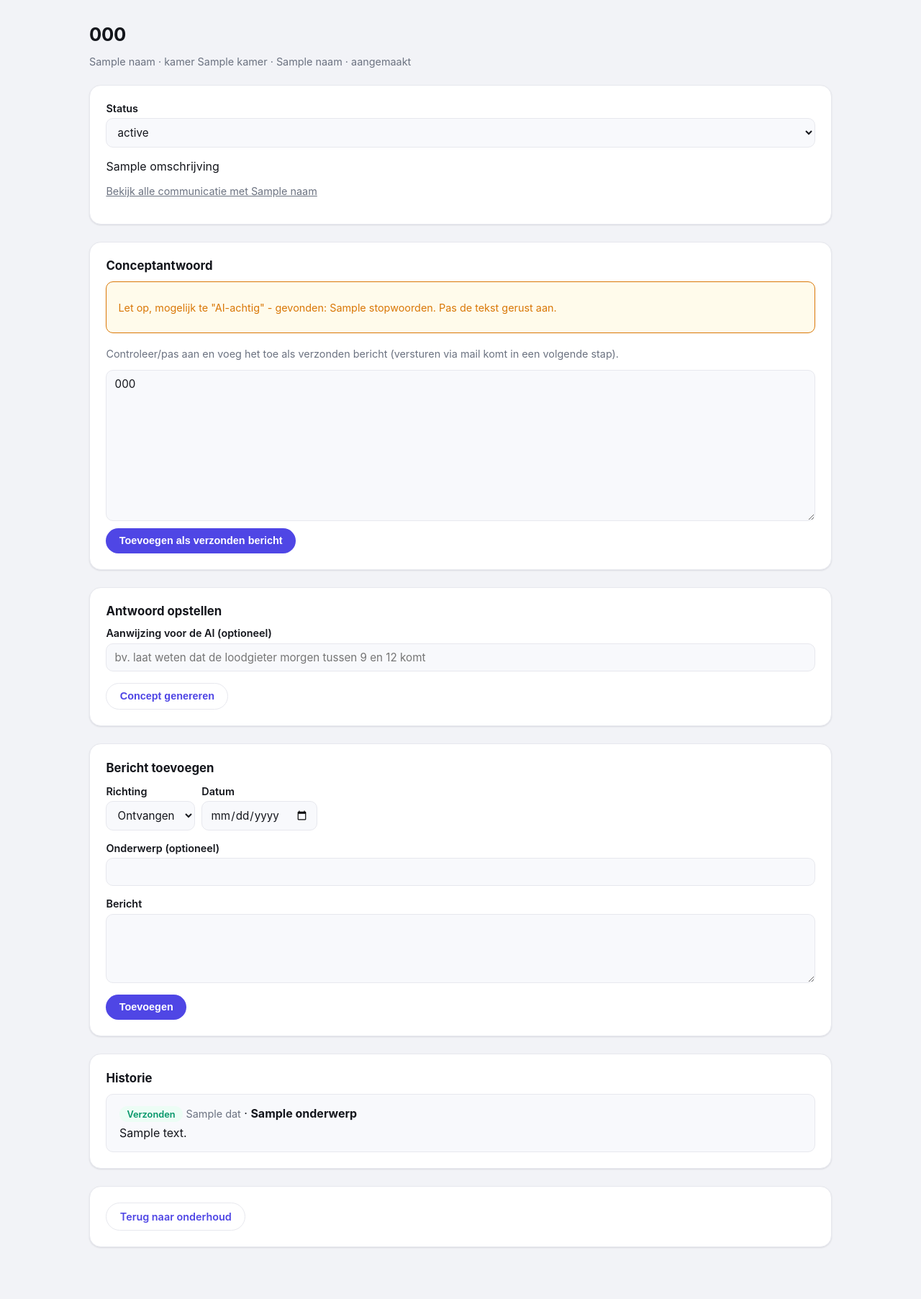
After one commit to jmmreckman/kamerverhuur-scanner, a Flask app: template webapp/templates/onderhoud_detail.html in a window 1280 px wide. The commit adds this page. Shown: the whole page at 72% size. Run offline with Flask 3, Linux system fonts and the light colour scheme; the template is opened without the code that fills it: most values are stand-ins (such as "Sample title", 1, 10 or a date in 2020); parts of the project's set-up code (start-up, migrations or seed data) failed here and were passed over.

Commit message:
communicatie (Fase 1): centrale onderhoudstickets + detail
Nieuw menu-item "Onderhoud" (top-level, over alle panden). De overzichtspagina
toont alle klussen van de panden waar je toegang toe hebt, nieuwste boven, met
filters op pand/status en een optie om afgeronde te tonen. Een nieuw ticket maak
je los aan (pand + titel + omschrijving), of - meteen aan een huurder gekoppeld -
via Huurders -> Communicatie -> "Onderhoudsticket aanmaken".

Ticketdetail: status wijzigen (open/vakman ingeschakeld/wacht op huurder/
afgerond), omschrijving, AI-conceptantwoord (met stijl-nacheck), handmatig
berichten toevoegen, en de historie. Toegang per gebruiker: een ticket van een
pand waar je geen toegang toe hebt geeft 404.

Versturen via mail + goedkeuringswachtrij volgen in de volgende stap; nu worden
concepten inline getoond en als bericht gelogd.

Co-Authored-By: Claude Opus 4.8 <noreply@anthropic.com>
Claude-Session: https://claude.ai/code/session_01A1CqEaH5MfvneD1xZWbshq

```diff
--- a/webapp/app.py
+++ b/webapp/app.py
@@ -1163,6 +1163,160 @@ def create_app(config: Config | None = None) -> Flask:
             except communicatie_ai.CommunicatieAIError as exc:
                 flash(str(exc))
         return redirect(url_for("huurder_communicatie", pand_slug=pand_slug, kamer_naam=kamer_naam))
+
+    @app.route("/pand/<pand_slug>/huurders/<kamer_naam>/onderhoud-nieuw", methods=["POST"])
+    @login_required
+    def huurder_onderhoud_nieuw(pand_slug: str, kamer_naam: str):
+        """Maakt een onderhoudsticket aan vanaf de communicatiepagina van een
+        huurder - meteen gekoppeld aan die huurder/kamer."""
+        sheet = SheetClient(config, g.pand)
+        kamer = _kamer_of_404(sheet, kamer_naam)
+        if not kamer.naam:
+            abort(404)
+        db, contact_id = _contact_voor_kamer(kamer)
+        titel = request.form.get("titel", "").strip() or f"Onderhoud kamer {kamer.kamer}"
+        omschrijving = request.form.get("omschrijving", "").strip() or None
+        klus_id = communicatie_db.maak_klus(
+            db, titel=titel, pand_slug=pand_slug, contact_id=contact_id, kamer=kamer.kamer,
+            omschrijving=omschrijving,
+        )
+        if omschrijving:
+            communicatie_db.voeg_bericht_toe(
+                db, contact_id=contact_id, pand_slug=pand_slug, kanaal="onderhoud",
+                richting="in", body=omschrijving, bron="handmatig", klus_id=klus_id,
+            )
+        return redirect(url_for("onderhoud_detail", klus_id=klus_id))
+
+    # --- Onderhoud: centrale tickets over alle (toegankelijke) panden ---
+
+    def _toegankelijke_panden() -> list:
+        return [p for p in _properties() if current_user.heeft_toegang(p.slug)]
+
+    def _klus_of_404(db, klus_id: int):
+        klus = communicatie_db.get_klus(db, klus_id)
+        if klus is None or not current_user.heeft_toegang(klus["pand_slug"]):
+            abort(404)
+        return klus
+
+    @app.route("/onderhoud")
+    @login_required
+    def onderhoud_overzicht():
+        panden = _toegankelijke_panden()
+        slugs = [p.slug for p in panden]
+        pand_namen = {p.slug: p.naam for p in panden}
+        db = _comm_db()
+        pand_filter = request.args.get("pand") or None
+        if pand_filter not in slugs:
+            pand_filter = None
+        status_filter = request.args.get("status") or None
+        if status_filter not in communicatie_db.ALLE_STATUSSEN:
+            status_filter = None
+        toon_afgerond = request.args.get("afgerond") == "1"
+        klussen = communicatie_db.lijst_klussen(
+            db, pand_slugs=[pand_filter] if pand_filter else slugs,
+            status=status_filter,
+            alleen_open=not toon_afgerond and status_filter is None,
+        )
+        rijen = []
+        for k in klussen:
+            contact = communicatie_db.get_contact(db, k["contact_id"]) if k["contact_id"] else None
+            rijen.append({
+                "klus": k, "pand_naam": pand_namen.get(k["pand_slug"], k["pand_slug"]),
+                "contact_naam": contact["naam"] if contact else None,
+            })
+        return render_template(
+            "onderhoud_overzicht.html", rijen=rijen, panden=panden,
+            pand_filter=pand_filter, status_filter=status_filter, toon_afgerond=toon_afgerond,
+            statussen=communicatie_db.ALLE_STATUSSEN, status_labels=communicatie_db.STATUS_LABELS,
+        )
+
+    @app.route("/onderhoud/nieuw", methods=["POST"])
+    @login_required
+    def onderhoud_nieuw():
+        titel = request.form.get("titel", "").strip()
+        pand_slug = request.form.get("pand", "").strip()
+        if not titel or not current_user.heeft_toegang(pand_slug):
+            flash("Kies een pand en geef een korte titel op.")
+            return redirect(url_for("onderhoud_overzicht"))
+        db = _comm_db()
+        omschrijving = request.form.get("omschrijving", "").strip() or None
+        klus_id = communicatie_db.maak_klus(
+            db, titel=titel, pand_slug=pand_slug, omschrijving=omschrijving,
+        )
+        if omschrijving:
+            communicatie_db.voeg_bericht_toe(
+                db, contact_id=None, pand_slug=pand_slug, kanaal="onderhoud",
+                richting="in", body=omschrijving, bron="handmatig", klus_id=klus_id,
+            )
+        return redirect(url_for("onderhoud_detail", klus_id=klus_id))
+
+    @app.route("/onderhoud/<int:klus_id>")
+    @login_required
+    def onderhoud_detail(klus_id: int):
+        db = _comm_db()
+        klus = _klus_of_404(db, klus_id)
+        return render_template(
+            "onderhoud_detail.html", klus=klus,
+            berichten=communicatie_db.berichten_van_klus(db, klus_id),
+            contact=communicatie_db.get_contact(db, klus["contact_id"]) if klus["contact_id"] else None,
+            pand=find_pand(_properties(), klus["pand_slug"]),
+            concept=None, stopwoorden=[],
+            statussen=communicatie_db.ALLE_STATUSSEN, status_labels=communicatie_db.STATUS_LABELS,
+        )
+
+    @app.route("/onderhoud/<int:klus_id>/bericht", methods=["POST"])
+    @login_required
+    def onderhoud_bericht(klus_id: int):
+        db = _comm_db()
+        klus = _klus_of_404(db, klus_id)
+        body = request.form.get("body", "").strip()
+        if body:
+            datum = request.form.get("datum", "").strip()
+            datum_iso = f"{datum}T12:00:00+00:00" if re.fullmatch(r"\d{4}-\d{2}-\d{2}", datum) else None
+            communicatie_db.voeg_bericht_toe(
+                db, contact_id=klus["contact_id"], pand_slug=klus["pand_slug"], kanaal="onderhoud",
+                richting="in" if request.form.get("richting") == "in" else "uit",
+                onderwerp=request.form.get("onderwerp", "").strip() or None,
+                body=body, datum=datum_iso, bron="handmatig", klus_id=klus_id,
+            )
+            communicatie_db.raak_klus_aan(db, klus_id)
+            flash("Bericht toegevoegd.")
+        return redirect(url_for("onderhoud_detail", klus_id=klus_id))
+
+    @app.route("/onderhoud/<int:klus_id>/concept", methods=["POST"])
+    @login_required
+    def onderhoud_concept(klus_id: int):
+        db = _comm_db()
+        klus = _klus_of_404(db, klus_id)
+        berichten = communicatie_db.berichten_van_klus(db, klus_id)
+        contact = communicatie_db.get_contact(db, klus["contact_id"]) if klus["contact_id"] else None
+        pand = find_pand(_properties(), klus["pand_slug"])
+        concept, stopwoorden = None, []
+        try:
+            concept = communicatie_ai.genereer_antwoord(
+                config, pand_naam=pand.naam if pand else klus["pand_slug"],
+                huurder_naam=contact["naam"] if contact else "de huurder",
+                berichten=berichten, extra_instructie=request.form.get("instructie", "").strip() or None,
+            )
+            stopwoorden = communicatie_ai.vind_ai_stopwoorden(concept)
+        except communicatie_ai.CommunicatieAIError as exc:
+            flash(str(exc))
+        return render_template(
+            "onderhoud_detail.html", klus=klus, berichten=berichten, contact=contact, pand=pand,
+            concept=concept, stopwoorden=stopwoorden,
+            statussen=communicatie_db.ALLE_STATUSSEN, status_labels=communicatie_db.STATUS_LABELS,
+        )
+
+    @app.route("/onderhoud/<int:klus_id>/status", methods=["POST"])
+    @login_required
+    def onderhoud_status(klus_id: int):
+        db = _comm_db()
+        klus = _klus_of_404(db, klus_id)
+        nieuwe = request.form.get("status", "")
+        if nieuwe in communicatie_db.ALLE_STATUSSEN:
+            communicatie_db.zet_klus_status(db, klus_id, nieuwe)
+            flash("Status bijgewerkt.")
+        return redirect(url_for("onderhoud_detail", klus_id=klus_id))
 
     def _kamer_form_naar_velden(form) -> dict:
         kale_huurprijs = form.get("kale_huurprijs", "").strip()
--- a/webapp/templates/base.html
+++ b/webapp/templates/base.html
@@ -58,6 +58,7 @@
           {% endfor %}
         </select>
         {% endif %}
+        <a class="nav-link {{ 'actief' if ep.startswith('onderhoud') }}" href="{{ url_for('onderhoud_overzicht') }}"><svg viewBox="0 0 24 24" fill="none" stroke="currentColor" stroke-width="1.8" stroke-linecap="round" stroke-linejoin="round" style="width:1em;height:1em;vertical-align:-.12em"><path d="M14.7 6.3a1 1 0 0 0 0 1.4l1.6 1.6a1 1 0 0 0 1.4 0l3.77-3.77a6 6 0 0 1-7.94 7.94l-6.91 6.91a2.12 2.12 0 0 1-3-3l6.91-6.91a6 6 0 0 1 7.94-7.94l-3.76 3.76z"/></svg> Onderhoud</a>
         <a class="nav-link" href="{{ url_for('aanbod_overzicht') }}" target="aanbod-voorbeeld" rel="noopener">{{ icon_megafoon() }} Bekijk aanbod</a>
         <a class="nav-link" href="https://kansen.steenhub.nl" target="_blank" rel="noopener">{{ icon_baksteen() }} Kansen</a>
         {% if current_user.mag_gebruikers_beheren() %}
--- /dev/null
+++ b/webapp/templates/onderhoud_detail.html
@@ -0,0 +1,101 @@
+{% extends "base.html" %}
+{% block title %}Onderhoud - {{ klus.titel }}{% endblock %}
+{% block content %}
+<div class="page-header">
+  <h1>{{ klus.titel }}</h1>
+  <p class="muted">
+    {{ pand.naam if pand else klus.pand_slug }}
+    {% if klus.kamer %}&middot; kamer {{ klus.kamer }}{% endif %}
+    {% if contact %}&middot; {{ contact.naam }}{% endif %}
+    &middot; aangemaakt {{ (klus.aangemaakt or '')[:10] }}
+  </p>
+</div>
+
+{# --- Status ------------------------------------------------------------- #}
+<div class="card">
+  <form method="post" action="{{ url_for('onderhoud_status', klus_id=klus.id) }}">
+    <label>Status
+      <select name="status" onchange="this.form.submit()">
+        {% for s in statussen %}<option value="{{ s }}" {{ 'selected' if klus.status == s }}>{{ status_labels[s] }}</option>{% endfor %}
+      </select>
+    </label>
+    <noscript><button class="btn btn-secondary" type="submit">Opslaan</button></noscript>
+  </form>
+  {% if klus.omschrijving %}
+  <p style="margin-top:.6rem;white-space:pre-wrap">{{ klus.omschrijving }}</p>
+  {% endif %}
+  {% if contact and klus.kamer %}
+  <p class="muted" style="margin-top:.4rem"><a href="{{ url_for('huurder_communicatie', pand_slug=klus.pand_slug, kamer_naam=klus.kamer) }}">Bekijk alle communicatie met {{ contact.naam }}</a></p>
+  {% endif %}
+</div>
+
+{# --- AI-concept (indien zojuist gegenereerd) ---------------------------- #}
+{% if concept %}
+<div class="card">
+  <h2>Conceptantwoord</h2>
+  {% if stopwoorden %}
+  <div class="flash"><p>Let op, mogelijk te "AI-achtig" - gevonden: {{ stopwoorden|join(', ') }}. Pas de tekst gerust aan.</p></div>
+  {% endif %}
+  <p class="muted">Controleer/pas aan en voeg het toe als verzonden bericht (versturen via mail komt in een volgende stap).</p>
+  <form method="post" action="{{ url_for('onderhoud_bericht', klus_id=klus.id) }}">
+    <input type="hidden" name="richting" value="uit">
+    <textarea name="body" rows="10" style="width:100%;box-sizing:border-box">{{ concept }}</textarea>
+    <div style="margin-top:.6rem"><button class="btn" type="submit">Toevoegen als verzonden bericht</button></div>
+  </form>
+</div>
+{% endif %}
+
+{# --- Antwoord opstellen ------------------------------------------------- #}
+<div class="card">
+  <h2>Antwoord opstellen</h2>
+  <form method="post" action="{{ url_for('onderhoud_concept', klus_id=klus.id) }}">
+    <label>Aanwijzing voor de AI (optioneel)
+      <input type="text" name="instructie" placeholder="bv. laat weten dat de loodgieter morgen tussen 9 en 12 komt">
+    </label>
+    <div style="margin-top:.6rem"><button class="btn btn-secondary" type="submit">Concept genereren</button></div>
+  </form>
+</div>
+
+{# --- Bericht toevoegen -------------------------------------------------- #}
+<div class="card">
+  <h2>Bericht toevoegen</h2>
+  <form method="post" action="{{ url_for('onderhoud_bericht', klus_id=klus.id) }}">
+    <span style="display:inline-flex;gap:.6rem;flex-wrap:wrap;align-items:center">
+      <label>Richting
+        <select name="richting">
+          <option value="in">Ontvangen</option>
+          <option value="uit">Verzonden</option>
+        </select>
+      </label>
+      <label>Datum <input type="date" name="datum"></label>
+    </span>
+    <label>Onderwerp (optioneel) <input type="text" name="onderwerp"></label>
+    <label>Bericht <textarea name="body" rows="4" style="width:100%;box-sizing:border-box" required></textarea></label>
+    <div style="margin-top:.6rem"><button class="btn" type="submit">Toevoegen</button></div>
+  </form>
+</div>
+
+{# --- Tijdlijn ----------------------------------------------------------- #}
+<div class="card">
+  <h2>Historie</h2>
+  {% if berichten %}
+    {% for b in berichten|reverse %}
+    <div class="item-box">
+      <p style="margin:0 0 .3rem 0">
+        {% if b.richting == 'in' %}<span class="pil pil-neutral">Ontvangen</span>
+        {% else %}<span class="pil status-betaald">Verzonden</span>{% endif %}
+        <span class="muted">{{ (b.datum or '')[:10] }}</span>
+        {% if b.onderwerp %}&middot; <strong>{{ b.onderwerp }}</strong>{% endif %}
+      </p>
+      <div style="white-space:pre-wrap">{{ b.body }}</div>
+    </div>
+    {% endfor %}
+  {% else %}
+  <p class="muted">Nog geen berichten bij dit ticket.</p>
+  {% endif %}
+</div>
+
+<div class="card">
+  <a class="btn btn-secondary" href="{{ url_for('onderhoud_overzicht') }}">Terug naar onderhoud</a>
+</div>
+{% endblock %}
```
Also changed, not shown: webapp/communicatie_db.py (+7 -0 lines), webapp/templates/huurder_communicatie.html (+11 -0 lines), webapp/templates/onderhoud_overzicht.html (added, +76 -0 lines).
